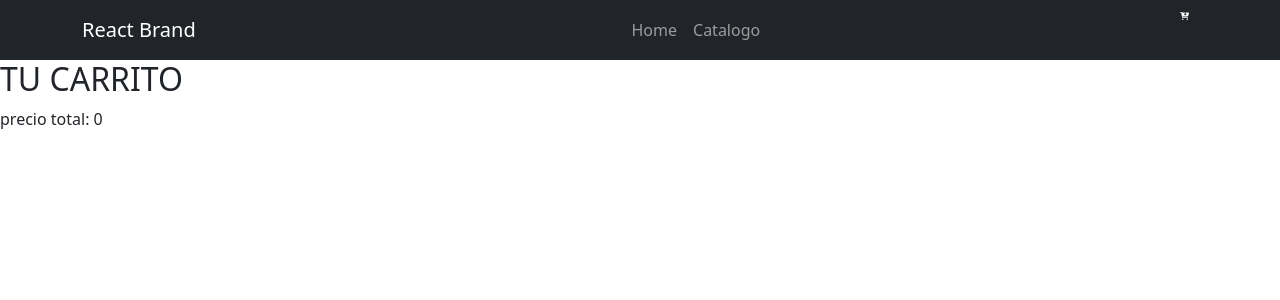
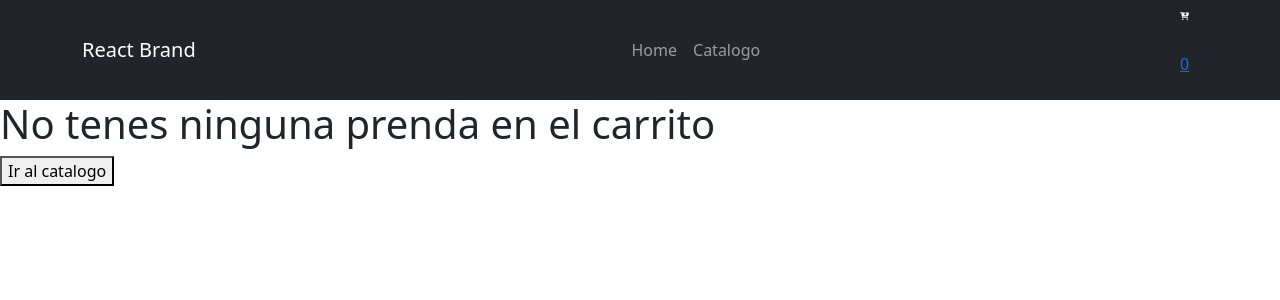
Before and after one commit to Agustin-FE/ReactBrand, a React (Create React App) app: page /carrito in a window 1280 px wide. Shown: the top 300 px of the page. Built offline with nearby package versions, Linux system fonts and the light colour scheme.

Commit message:
finalizado

```diff
--- a/src/App.js
+++ b/src/App.js
@@ -23,6 +23,7 @@ function App() {
             <Route path="/catalogo" element={<ItemList elements={ropa} />} />
             <Route path='/catalogo/:id' element={<ItemDetailContainer />} />
             <Route path='/carrito' element={<Carrito />} />
+            <Route path='/compraecha' element={<h1> Tu compra fue exitosa</h1>} />
           </Routes>
         </div>
       </div>
--- a/src/Components/Carrito/Carrito.jsx
+++ b/src/Components/Carrito/Carrito.jsx
@@ -2,34 +2,40 @@ import React from 'react';
 import { useState, useEffect, useContext } from 'react';
 import ItemCarrito from "./ItemCarrito";
 import { CartContext } from './CarritoContext';
-
+import { Link } from 'react-router-dom';
+import { Button } from 'react-bootstrap';
 
 function Carrito() {
 
-    const [productsLength, setProductsLength] = useState(0);
-    const { cartItems } = useContext(CartContext);
-
-    useEffect(() => {
-        setProductsLength(
-            cartItems.reduce((previous, current) => previous + current.amount, 0)
-        );
-    }, [cartItems]);
-
+    const { cartItems, clearCarrito } = useContext(CartContext);
     const total = cartItems.reduce((previous, current) => previous + current.amount * current.precio, 0)
 
     return (
         <>
-            {cartItems && (
+            {cartItems.length > 0 && (
+                <>
+                    <div>
+                        <h2>TU CARRITO</h2>
+                        {cartItems.map((info, i) => (
+                            <ItemCarrito prenda={info} key={i} />
+                        ))}
+                    </div>
+                    <div>
+                        <p> precio total: {total} </p>
+                        <Link to="/compraecha">
+                            <Button onClick={clearCarrito}> terminar compra</Button>
+                        </Link>
+                    </div>
+                </>
+            )}
+            {cartItems.length === 0 && (
                 <div>
-                    <h2>TU CARRITO</h2>
-                    {cartItems.map((info, i) => (
-                        <ItemCarrito prenda={info} key={i}  />
-                    ))}
+                    <h1> No tenes ninguna prenda en el carrito</h1>
+                    <Link to="/catalogo">
+                        <button> Ir al catalogo</button>
+                    </Link>
                 </div>
             )}
-            <div>
-                <p> precio total: { total } </p>
-            </div>
         </>
     );
 }
--- a/src/Components/Carrito/CarritoContext.jsx
+++ b/src/Components/Carrito/CarritoContext.jsx
@@ -19,7 +19,6 @@ function CartProvider( {children}) {
 
     useEffect(() => {
         localStorage.setItem("cartProducts", JSON.stringify(cartItems))
-        console.log("CART ITEMS PERO",cartItems)
     }, [cartItems]);
 
     const addItemToCart = (product, cant) => {
@@ -38,8 +37,12 @@ function CartProvider( {children}) {
         )
     }
 
+    const clearCarrito = () => {
+        localStorage.removeItem("cartProducts");
+    }
+
     return(
-        <CartContext.Provider value={{cartItems, addItemToCart, deleteItemToCart}}>
+        <CartContext.Provider value={{cartItems, addItemToCart, deleteItemToCart, clearCarrito}}>
             {children}
         </CartContext.Provider>
     )
--- a/src/Components/Navbar/CartWidget.jsx
+++ b/src/Components/Navbar/CartWidget.jsx
@@ -2,14 +2,27 @@ import React from 'react';
 import "../../Css/CartWidget.css"
 import { FontAwesomeIcon } from '@fortawesome/react-fontawesome';
 import { faCartArrowDown } from '@fortawesome/free-solid-svg-icons';
+import { CartContext } from '../Carrito/CarritoContext';
+import { useState, useEffect, useContext } from 'react';
 
 
 
 function CartWidget() {
 
+    const { cartItems } = useContext(CartContext);
+    const [productsLength, setProductsLength] = useState(0);
+
+    useEffect(() => {
+        setProductsLength(
+            cartItems.length
+        );
+    }, [cartItems]);
 
     return (
-        <FontAwesomeIcon icon={faCartArrowDown} className="carrito"  />
+        <div>
+            <FontAwesomeIcon icon={faCartArrowDown} className="carrito" />
+            <p> {productsLength}</p>
+        </div>
     );
 }
 
```
